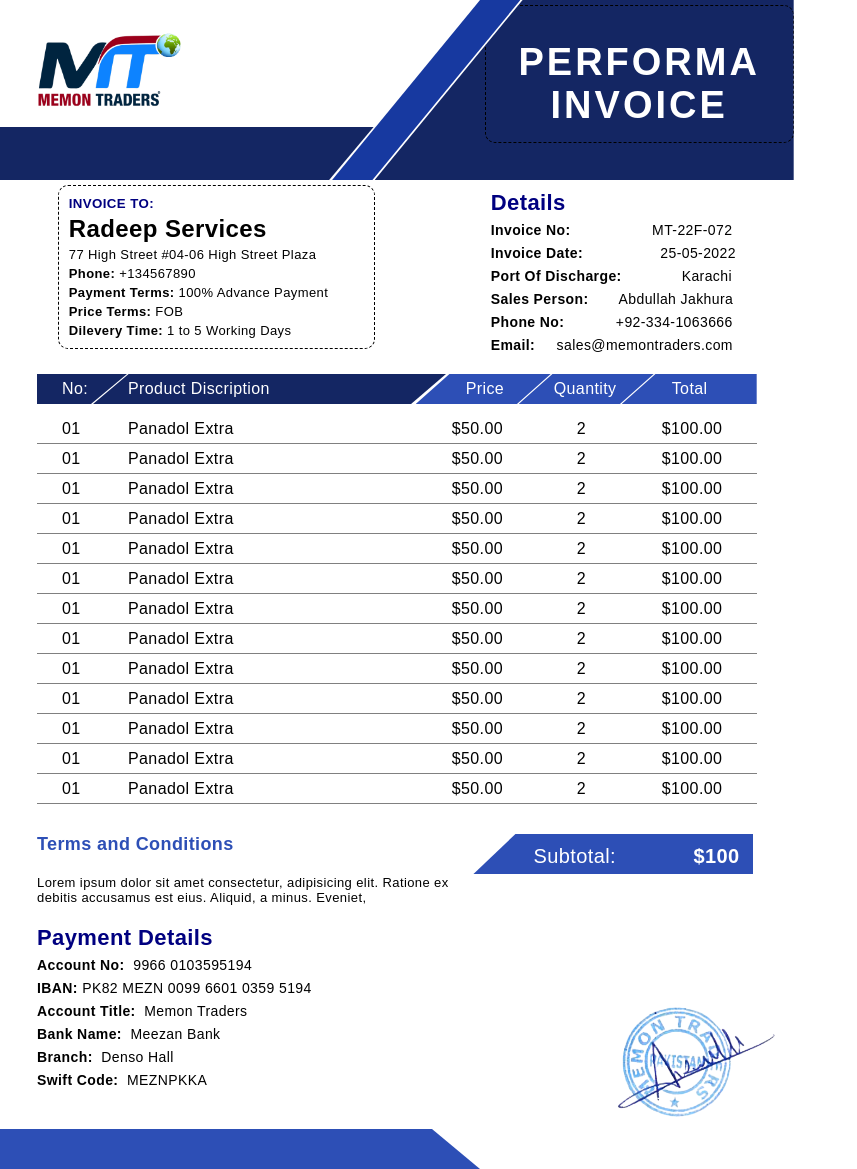
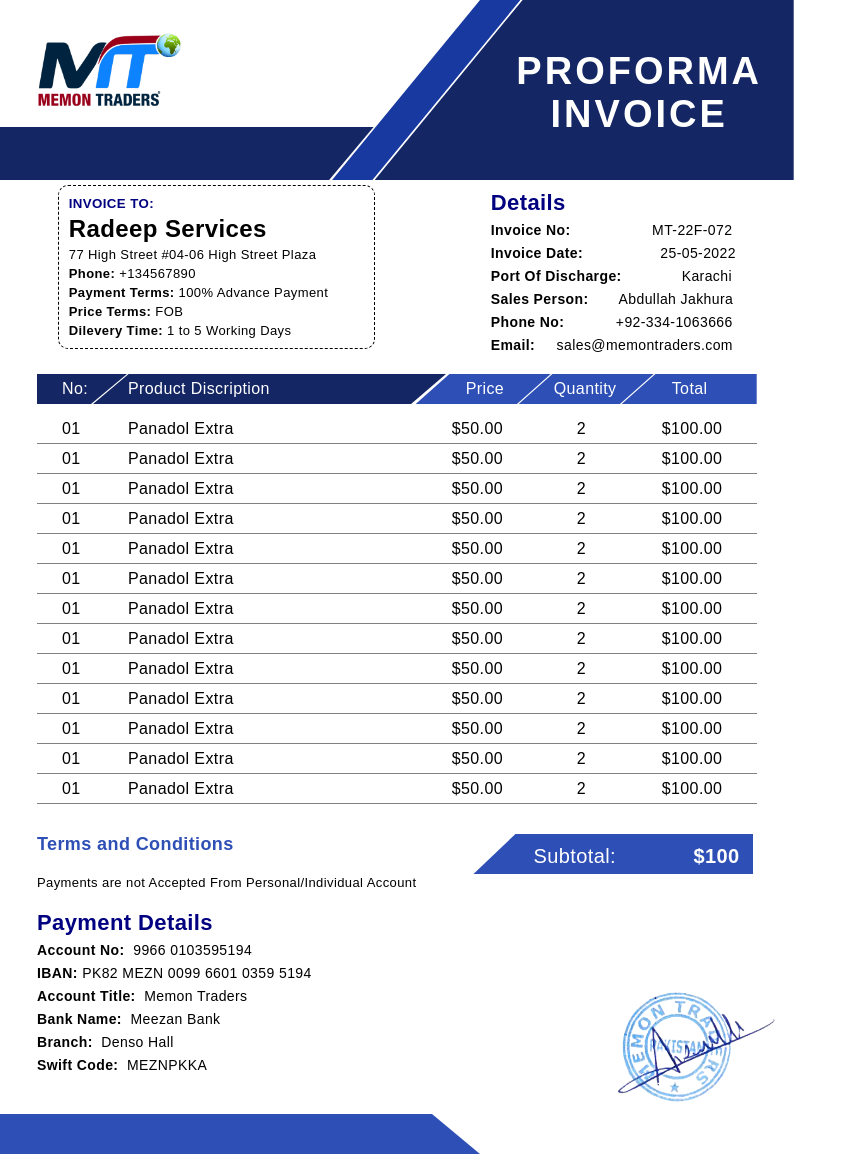
Before and after one commit to talhaiqbalti/invoice, a plain HTML site: page page/index.html in a window 1280 px wide. Shown: the whole page, without its empty margins (0-857 px from the left). Drawn offline with Linux system fonts and the light colour scheme.

Commit message:
Final-Final

```diff
--- a/page/index.html
+++ b/page/index.html
@@ -13,8 +13,8 @@
         <div class="a2"></div>
         <div class="a3"></div>
         <div class="a4">
-            <div class="b b1 headTitle">
-                <h5>PERFORMA <br />
+            <div class="b  headTitle">
+                <h5>PROFORMA <br />
                     INVOICE
                 </h5>
 
@@ -150,7 +150,7 @@
     </div>
     <div class="part5">
         <div class="d1"><h4>Terms and Conditions</h4>
-            <p>Lorem ipsum dolor sit amet consectetur, adipisicing elit. Ratione ex debitis accusamus est eius. Aliquid, a minus. Eveniet,
+            <p><strong></strong> Payments are not Accepted From Personal/Individual Account
          </p>
       </div>
       <div class="d2">
--- a/page/style.css
+++ b/page/style.css
@@ -198,7 +198,7 @@ body{
     margin: 30px;
 }
 .headTitle{
-    margin-top: 70px;
+    margin-top: 50px;
     margin-left: 110px;
     color: white!important;
     font-size: 13px!important;
```
